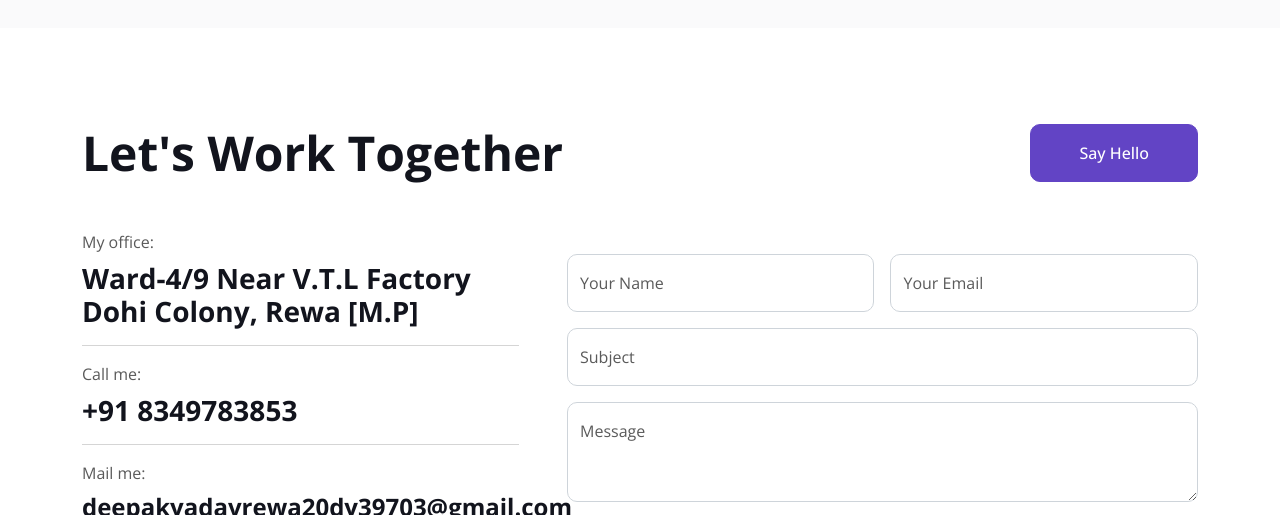
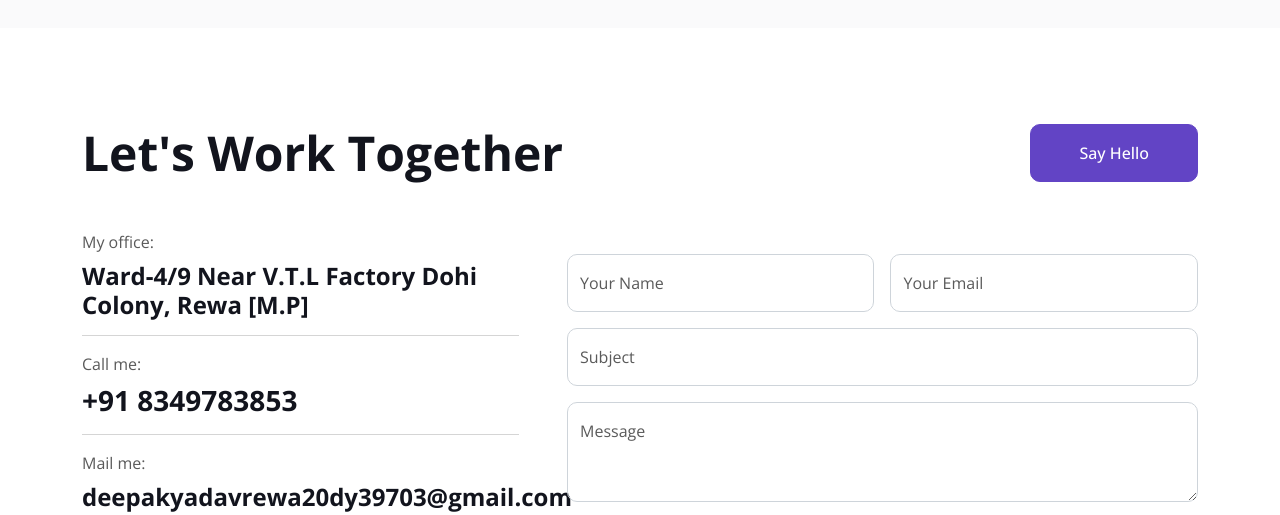
Before and after one commit to DeepakRuds/Deepak-Portfolio, a plain HTML site: page index.html in a window 1280 px wide. Shown: the part 5036-5551 px from the top of the page. Drawn offline with nearby package versions, Linux system fonts and the light colour scheme; files whose address does not match are found by name.

Commit message:
Update index.html

```diff
--- a/index.html
+++ b/index.html
@@ -572,7 +572,7 @@ shopping website like other online shopping portals.</p>
             <div class="row g-5">
                 <div class="col-lg-5 col-md-6 wow fadeInUp" data-wow-delay="0.1s">
                     <p class="mb-2">My office:</p>
-                    <h3 class="fw-bold">Ward-4/9 Near V.T.L Factory Dohi Colony, Rewa [M.P]</h3>
+                    <h4 class="fw-bold">Ward-4/9 Near V.T.L Factory Dohi Colony, Rewa [M.P]</h4>
                     <hr class="w-100">
                     <p class="mb-2">Call me:</p>
                     <h3 class="fw-bold">+91 8349783853</h3>
```
